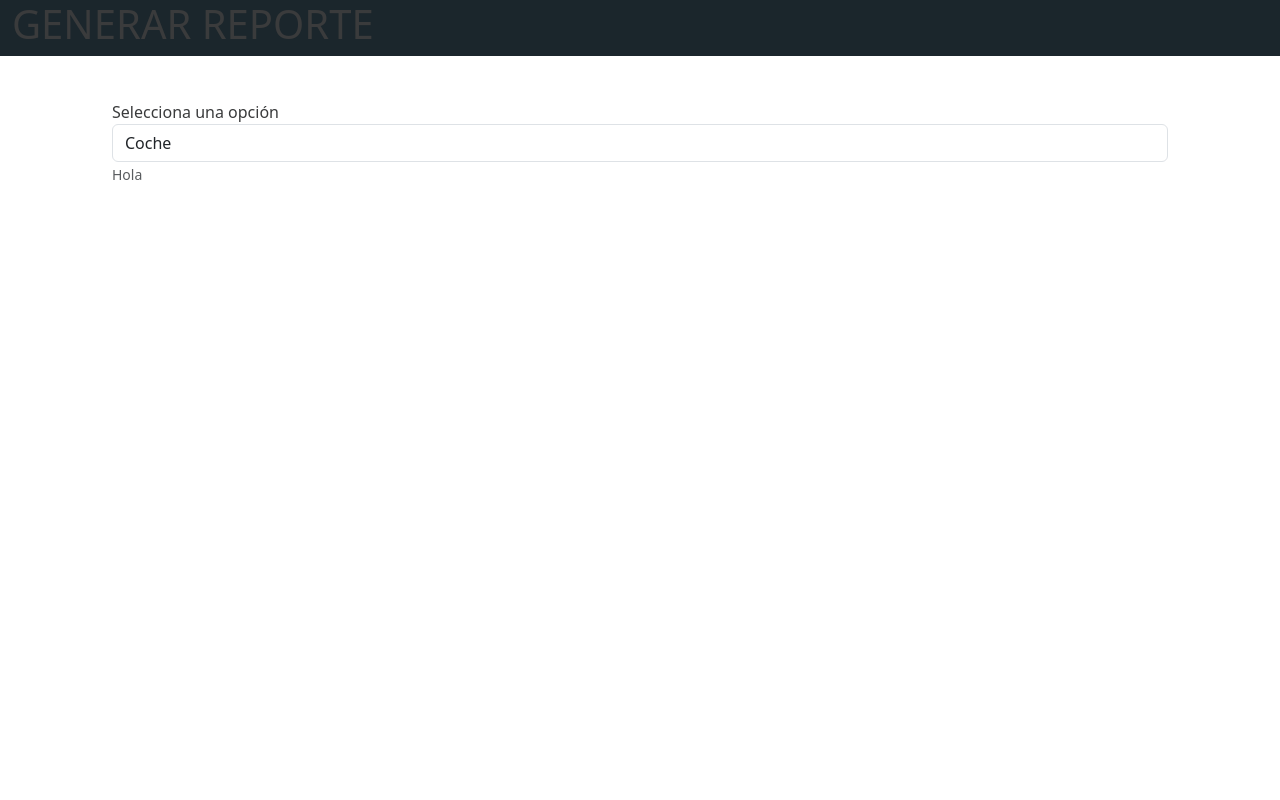
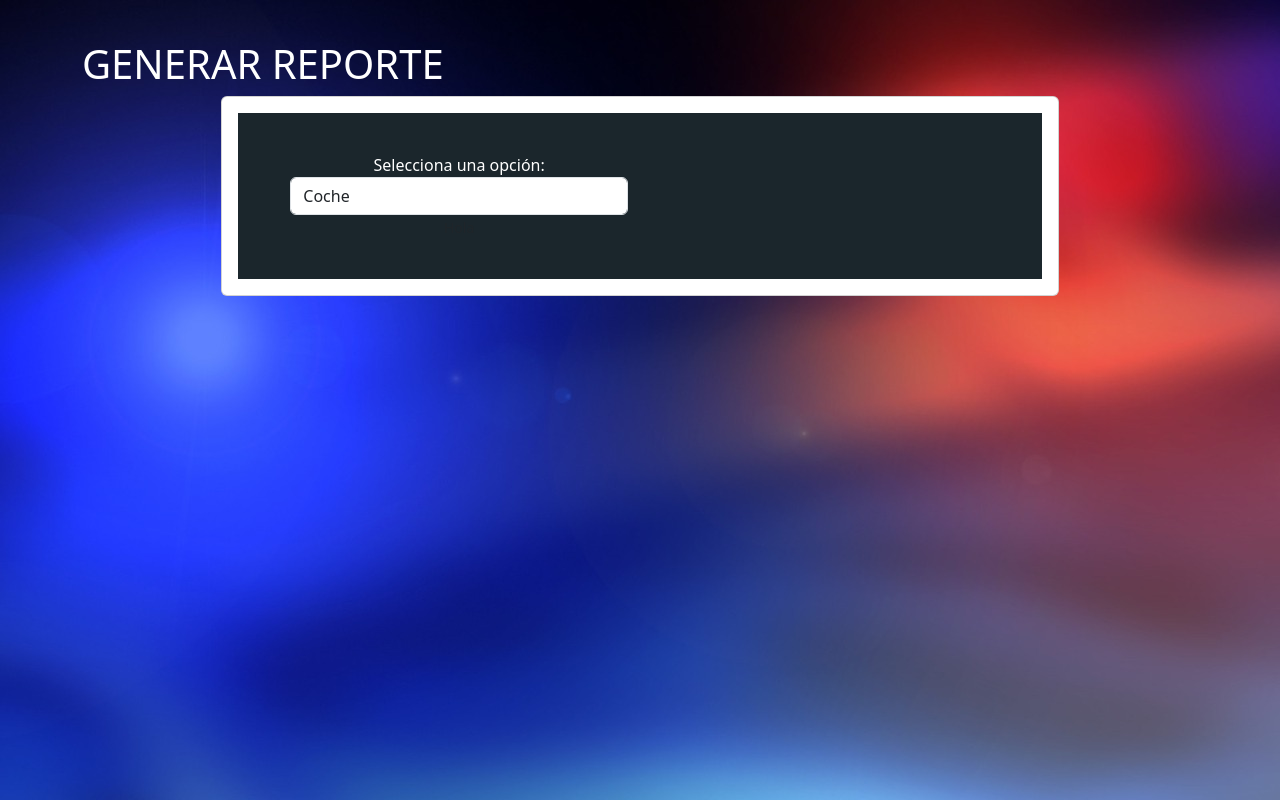
Before and after one commit to albbeltran/HackathonQRO-2023, a plain HTML site: page views/index.html in a window 1280 px wide. Drawn offline with nearby package versions, Linux system fonts and the light colour scheme.

Commit message:
I change the html and css

```diff
--- a/public/styles/estilo.css
+++ b/public/styles/estilo.css
@@ -1,5 +1,5 @@
 :root {
-	--texto: rgba(255,255,255, .7);
+    --texto: rgba(255, 255, 255, 0.7);
     --blanco: #fff;
     --input: #3A3B3C;
     --input-hover: #4b4d4e;
@@ -15,21 +15,18 @@
 }
 
 body {
-	background: var(--blanco);
-	color: var(--input);
+    background-image: url(../img/sirenas.jpg);
+	color: var(--blanco);
 }
 
-header {
-	background: var(--fondo-contenido);
+.header {
+	margin-top: 40px;
 }
 
-form {
-	padding: 100px;
-}
-
-form .cuadro {
-	min-height: 300px;
-	max-height: 500px;
+.formulario {
+	padding: 40px;
+	background: var(--fondo-contenido);
+	color: var(--blanco);
 }
 
 #hidden-div {
--- a/views/index.html
+++ b/views/index.html
@@ -1,5 +1,6 @@
 <!DOCTYPE html>
 <html lang="en">
+
 <head>
     <meta charset="UTF-8">
     <meta name="viewport" content="width=device-width, initial-scale=1.0">
@@ -7,23 +8,28 @@
     <link href="https://cdn.jsdelivr.net/npm/bootstrap@5.3.2/dist/css/bootstrap.min.css" rel="stylesheet" integrity="sha384-T3c6CoIi6uLrA9TneNEoa7RxnatzjcDSCmG1MXxSR1GAsXEV/Dwwykc2MPK8M2HN" crossorigin="anonymous">
     <link rel="stylesheet" href="../public/styles/estilo.css">
 </head>
+
 <body>
-    <header class="fixed-top">
-        <div class="container-fluid">
+
+    <div class="header container">
         <div class="row">
-                <div class="col">
+            <div class="col-12 justify-content-center">
                 <h1>GENERAR REPORTE</h1>
             </div>
         </div>
     </div>
-    </header>
 
-    <!--Formulario-->
+    <div class="contenedor container-fluid text-center">
+        <div class="d-flex justify-content-center align-items-center">
+            <div class="col-md-8">
+                <div class="card">
+                    <div class="card-body">
+                        <!-- Formulario -->
                         <form class="formulario">
                             <div class="container">
                                 <div class="row form-group">
-                <div class="col-12">
-                    <label for="FormControlSelect">Selecciona una opción</label>
+                                    <div class="col-6">
+                                        <label class="titulo" for="FormControlSelect">Selecciona una opción: </label>
                                         <select class="form-control" id="FormControlSelect" onchange="showDiv('hidden-div', this)">
                                             <option value="0">Coche</option>
                                             <option value="1">Persona</option>
@@ -31,14 +37,15 @@
                                         <small id="skinHelp" class="form-text text-muted">Hola</small>
                                     </div>
 
-                <!--Coche-->
+                                    <!-- Coche -->
 
-                <!--Persona-->
+                                    <!-- Persona -->
                                     <div id="hidden-div">
                                         <label>Descripción General</label>
                                         <div class="form-group">
                                             <textarea name="" id="textarea" class="cuadro col-12"></textarea>
                                         </div>
+                                        <div class="row">
                                             <div class="col-6">
                                                 <label for="FormControlSelect">Color de Piel</label>
                                                 <select class="form-control">
@@ -46,7 +53,6 @@
                                                     <option value="0">Blanco</option>
                                                     <option value="1">Negro</option>
                                                 </select>
-                        <small id="skinHelp" class="form-text text-muted">Hola</small>
                                             </div>
                                             <div class="col-6">
                                                 <label>Color de Playera</label>
@@ -63,8 +69,9 @@
                                                     <option value="8">Negro</option>
                                                     <option value="9">Gris</option>
                                                 </select>
-                        <small id="skinHelp" class="form-text text-muted">Hola</small>
                                             </div>
+                                        </div>
+                                        <div class="row">
                                             <div class="col-6">
                                                 <label>Largo de Manga</label>
                                                 <select class="form-control">
@@ -73,7 +80,6 @@
                                                     <option value="1">Corto</option>
                                                     <option value="2">Largo</option>
                                                 </select>
-                        <small id="skinHelp" class="form-text text-muted">Hola</small>
                                             </div>
                                             <div class="col-6">
                                                 <label>Color de Pantalón</label>
@@ -90,8 +96,9 @@
                                                     <option value="8">Negro</option>
                                                     <option value="9">Gris</option>
                                                 </select>
-                        <small id="skinHelp" class="form-text text-muted">Hola</small>
                                             </div>
+                                        </div>
+                                        <div class="row">
                                             <div class="col-6">
                                                 <label>Largo de Pantalón</label>
                                                 <select class="form-control">
@@ -99,15 +106,23 @@
                                                     <option value="0">Corto</option>
                                                     <option value="1">Largo</option>
                                                 </select>
-                        <small id="skinHelp" class="form-text text-muted">Hola</small>
                                             </div>
+                                            <div class="col-6 align-items-center">
                                                 <button type="submit" class="btn btn-primary">Enviar</button>
                                             </div>
                                         </div>
                                     </div>
+                                </div>
+                            </div>
                         </form>
+                    </div>
+                </div>
+            </div>
+        </div>
+    </div>
 
     <script src="https://cdn.jsdelivr.net/npm/bootstrap@5.3.2/dist/js/bootstrap.bundle.min.js" integrity="sha384-C6RzsynM9kWDrMNeT87bh95OGNyZPhcTNXj1NW7RuBCsyN/o0jlpcV8Qyq46cDfL" crossorigin="anonymous"></script>
     <script src="../scripts/script.js"></script>
 </body>
+
 </html>
```
Also changed, not shown: public/img/sirenas.jpg (added). Lines whose indentation alone changed are shown as unchanged.
